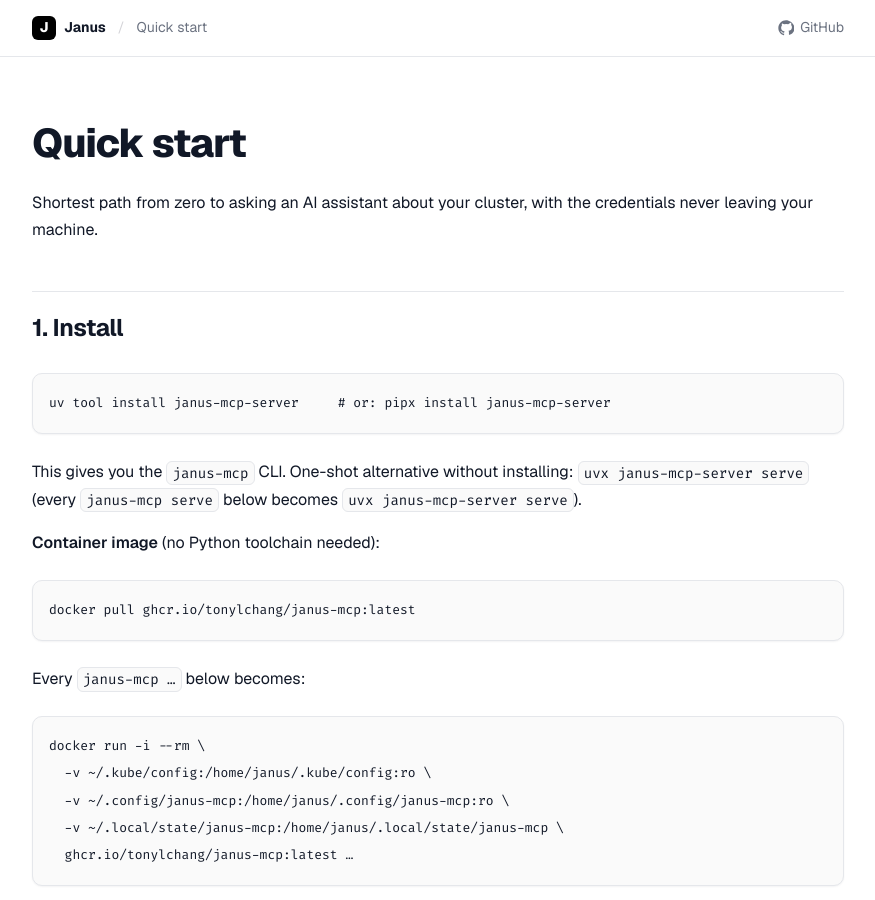
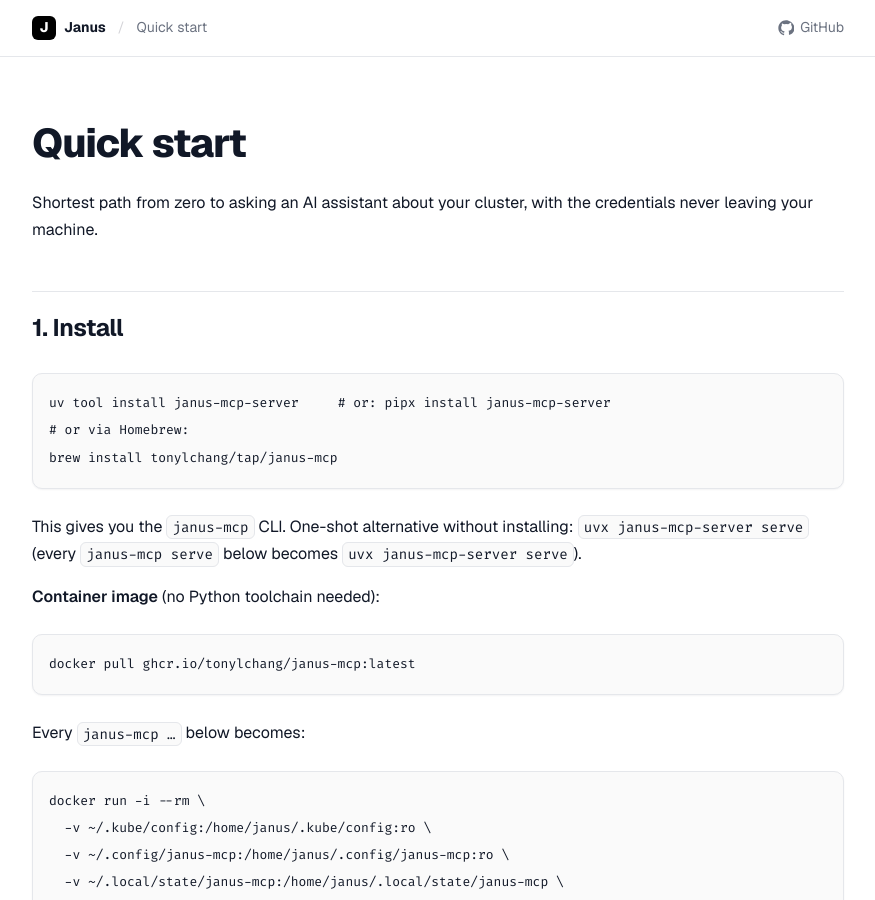
Before and after one commit to tonylchang/janus-mcp, a Jekyll site: the page built from docs/quickstart.md, in a window 1280 px wide and 900 px high. Shown: the whole window, without its empty margins (202-1077 px from the left). Built offline with Jekyll 4.4.1, drawn with Linux system fonts in a browser that asks for light colours.

Commit message:
Document the Homebrew tap (brew install tonylchang/tap/janus-mcp)
Co-Authored-By: Claude Fable 5 <noreply@anthropic.com>
Claude-Session: https://claude.ai/code/session_01RQ29W4f2dkYtqXL28zzv1g

````diff
--- a/docs/quickstart.md
+++ b/docs/quickstart.md
@@ -13,6 +13,8 @@ credentials never leaving your machine.
 
 ```bash
 uv tool install janus-mcp-server     # or: pipx install janus-mcp-server
+# or via Homebrew:
+brew install tonylchang/tap/janus-mcp
 ```
 
 This gives you the `janus-mcp` CLI. One-shot alternative without installing:
````
Also changed, not shown: CHANGELOG.md, README.md.
